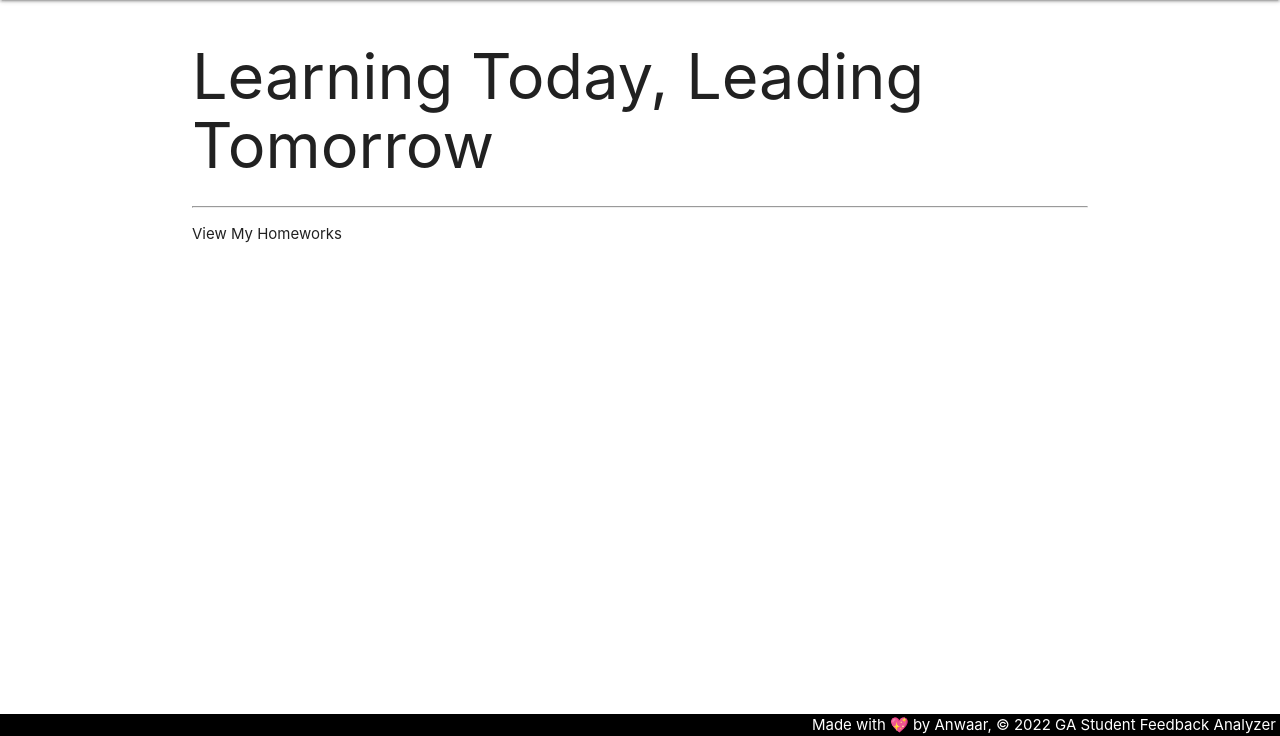
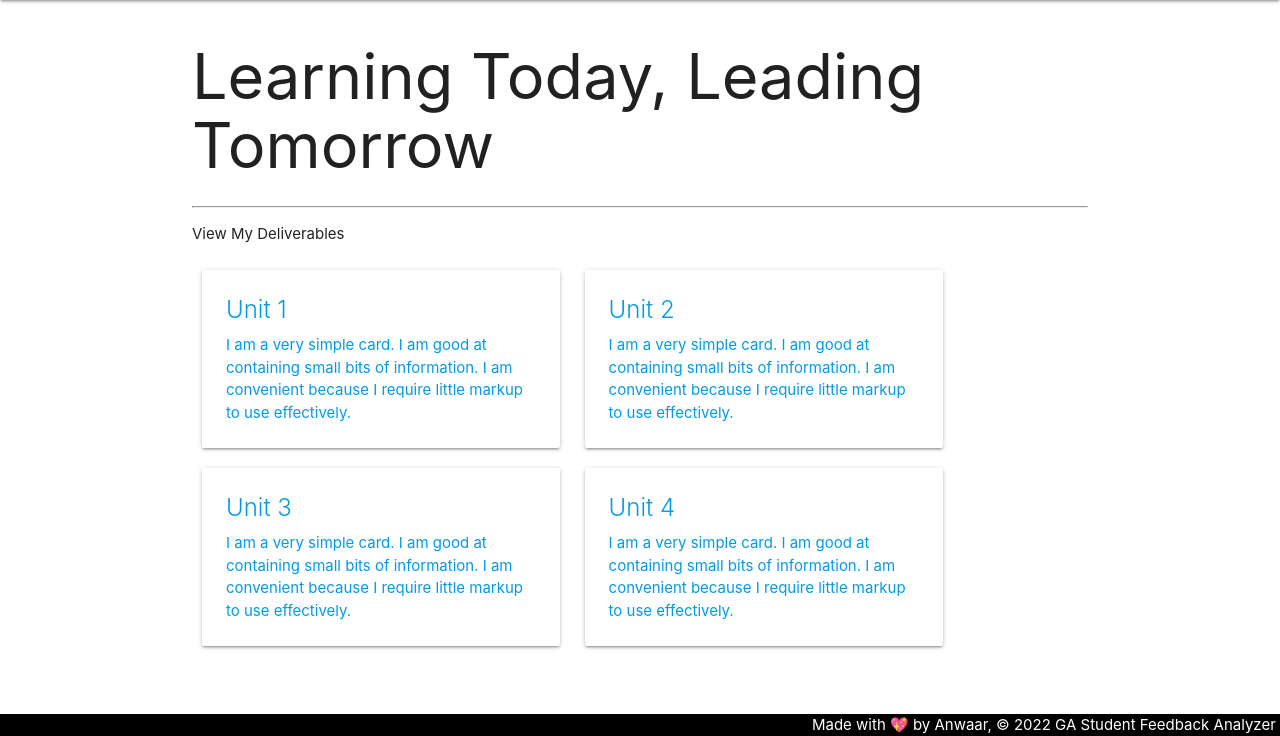
Before and after one commit to ann-swords/student-feedback-analyzer, a Django app: page / in a window 1280 px wide. Shown: the part 64-800 px from the top of the page. Run offline with Django 4.2, Linux system fonts and the light colour scheme.

Commit message:
unit pages added

```diff
--- a/feedbackanalyzer/main_app/static/css/style.css
+++ b/feedbackanalyzer/main_app/static/css/style.css
@@ -2,6 +2,7 @@
     display: flex;
     min-height: 100vh;
     flex-direction: column;
+    background-color: red;
   }
 
   main {
@@ -18,3 +19,8 @@
     height: 32px;
     margin-left: 10px;
   }
+
+  #units{
+    /* box-shadow: rgba(100, 100, 111, 0.2) 0px 7px 29px 0px; */
+    border: solid 2px red;
+  }
--- a/feedbackanalyzer/main_app/static/css2/style.css
+++ b/feedbackanalyzer/main_app/static/css2/style.css
@@ -0,0 +1,27 @@
+body {
+    display: flex;
+    min-height: 100vh;
+    flex-direction: column;
+  }
+
+  main {
+    flex: 1 0 auto;
+  }
+
+  footer.page-footer {
+    padding-top: 0;
+    text-align: right;
+  }
+
+  .logo{
+    /* width: 32px; */
+    height: 32px;
+    margin-left: 10px;
+  }
+
+  .units{
+    /* box-shadow: rgba(100, 100, 111, 0.2) 0px 7px 29px 0px; */
+    width: 40%;
+    display: inline-block;
+    margin: 10px;
+  }
--- a/feedbackanalyzer/main_app/templates/base.html
+++ b/feedbackanalyzer/main_app/templates/base.html
@@ -7,7 +7,7 @@
   <meta http-equiv="X-UA-Compatible" content="ie=edge">
   <title>GA Student Feedbak Analyzer</title>
   <link rel="stylesheet" href="https://cdnjs.cloudflare.com/ajax/libs/materialize/1.0.0/css/materialize.min.css">
-  <link rel="stylesheet" type="text/css" href="{% static 'css/style.css' %}"/>
+  <link rel="stylesheet" type="text/css" href="{% static 'css2/style.css' %}"/>
   <link rel="shortcut icon" type="image/png" href="{% static 'favicon.ico' %}"/>
 </head>
 <body>
--- a/feedbackanalyzer/main_app/templates/home.html
+++ b/feedbackanalyzer/main_app/templates/home.html
@@ -3,6 +3,49 @@
 
 <h1>Learning Today, Leading Tomorrow</h1>
 <hr />
-<p>View My Homeworks</p>
+<p>View My Deliverables</p>
+
+        <div class="card  darken-1 units">
+            <a href="{%url 'unit1'%}">
+                <div class="card-content" >
+                <span class="card-title">Unit 1</span>
+                <p>I am a very simple card. I am good at containing small bits of information.
+                I am convenient because I require little markup to use effectively.</p>
+                </div>
+            </a>
+        </div>
+
+        <div class="card  darken-1 units">
+            <a href="{%url 'unit2'%}">
+                <div class="card-content" >
+                <span class="card-title">Unit 2</span>
+                <p>I am a very simple card. I am good at containing small bits of information.
+                I am convenient because I require little markup to use effectively.</p>
+                </div>
+            </a>
+        </div>
+
+
+        <div class="card  darken-1 units">
+            <a href="{%url 'unit3'%}">
+                <div class="card-content" >
+                <span class="card-title">Unit 3</span>
+                <p>I am a very simple card. I am good at containing small bits of information.
+                I am convenient because I require little markup to use effectively.</p>
+                </div>
+            </a>
+        </div>
+
+
+        <div class="card  darken-1 units">
+            <a href="{%url 'unit4'%}">
+                <div class="card-content" >
+                <span class="card-title">Unit 4</span>
+                <p>I am a very simple card. I am good at containing small bits of information.
+                I am convenient because I require little markup to use effectively.</p>
+                </div>
+            </a>
+        </div>
+
 
 {% endblock %}
--- a/feedbackanalyzer/main_app/urls.py
+++ b/feedbackanalyzer/main_app/urls.py
@@ -4,6 +4,15 @@ from . import views
 urlpatterns = [
     path('', views.home, name='home'),
     path('about/', views.about, name='about'),
+
+    # Deliverables:
+    path('units/unit1', views.unit1, name='unit1'),
+    path('units/unit2', views.unit2, name='unit2'),
+    path('units/unit3', views.unit3, name='unit3'),
+    path('units/unit4', views.unit4, name='unit4'),
+
+
+    # Auth:
     path('accounts/signup/', views.signup, name='signup'),
     path('accounts/login/', views.login, name='login'),
 ]
--- a/feedbackanalyzer/main_app/views.py
+++ b/feedbackanalyzer/main_app/views.py
@@ -26,3 +26,18 @@ def login(request):
 
 def about(request):
   return render(request, 'about.html')
+
+
+
+# Units:
+def unit1(request):
+  return render(request, 'units/unit1.html')
+
+def unit2(request):
+  return render(request, 'units/unit2.html')
+
+def unit3(request):
+  return render(request, 'units/unit3.html')
+
+def unit4(request):
+  return render(request, 'units/unit4.html')
```
Also changed, not shown: feedbackanalyzer/main_app/templates/units/unit1.html (added, +8 -0 lines), feedbackanalyzer/main_app/templates/units/unit2.html (added, +8 -0 lines), feedbackanalyzer/main_app/templates/units/unit3.html (added, +8 -0 lines), feedbackanalyzer/main_app/templates/units/unit4.html (added, +8 -0 lines).
